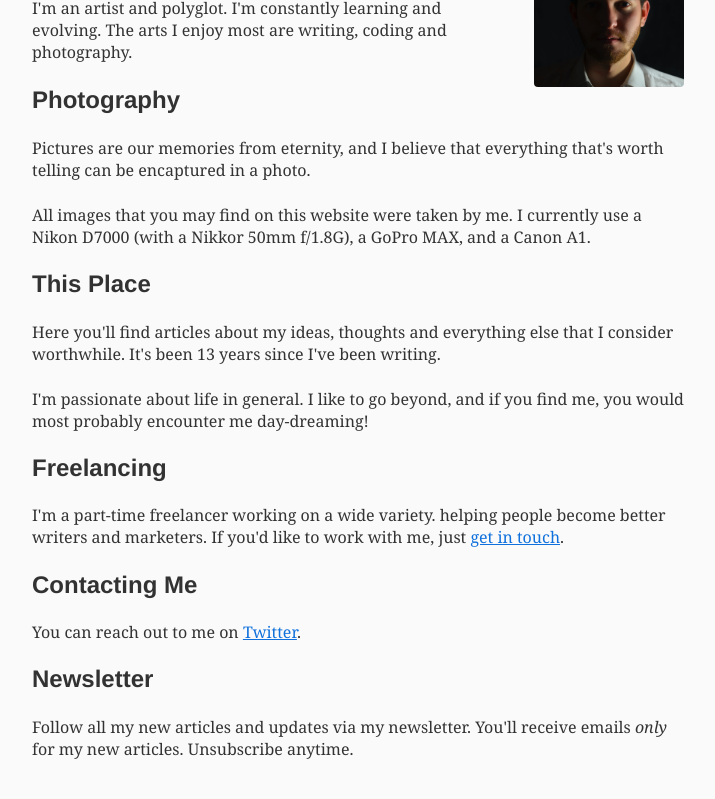
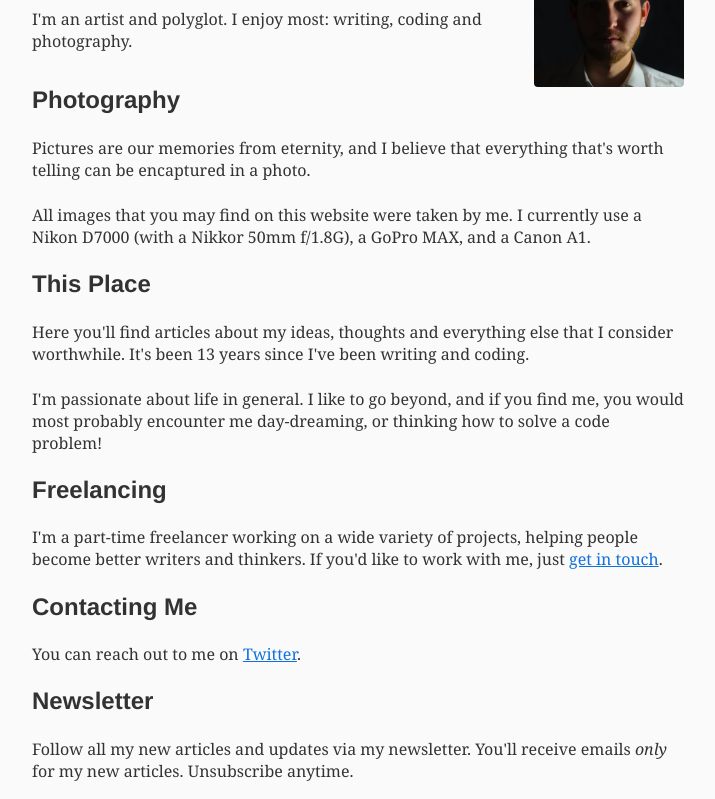
Before and after one commit to Marigno/marigno.com, a Gatsby site: page /about in a window 1280 px wide. Shown: the part 167-966 px from the top of the page, without its empty margins (282-997 px from the left). Built offline with nearby package versions, Linux system fonts and the light colour scheme; Gatsby itself is replaced by a stand-in of ours; some packages are replaced by stand-ins of ours; grey boxes are pictures that could not be loaded; what typography-theme-parnassus would draw is missing.

Commit message:
About updates.

```diff
--- a/src/pages/about.jsx
+++ b/src/pages/about.jsx
@@ -35,7 +35,7 @@ const AboutPage = () => {
         <div>
           <h1>Hey, I'm Diego</h1>
           <p>
-            I'm an artist and polyglot. I'm constantly learning and evolving. The arts I enjoy most are writing, coding and photography.
+            I'm an artist and polyglot. I enjoy most: writing, coding and photography.
           </p>
         </div>
         <img src='/myself.png' alt='Diego Marigno' />
@@ -54,18 +54,17 @@ const AboutPage = () => {
       <h2>This place</h2>
       <p>
         Here you'll find articles about my ideas, thoughts and everything else that I consider worthwhile.
-        It's been {age} years since I've been writing.
+        It's been {age} years since I've been writing and coding.
       </p>
 
       <p>
         I'm passionate about life in general. I like to go beyond, and if you find me,
-        you would most probably encounter me day-dreaming!
+        you would most probably encounter me day-dreaming, or thinking how to solve a code problem!
       </p>
 
       <h2>Freelancing</h2>
       <p>
-        I'm a part-time freelancer working on a wide variety.
-        helping people become better writers and marketers. If you'd like to work with me, just{' '}
+        I'm a part-time freelancer working on a wide variety of projects, helping people become better writers and thinkers. If you'd like to work with me, just{' '}
         <a href='mailto:diego@marigno.com'>get in touch</a>.
       </p>
 
```
